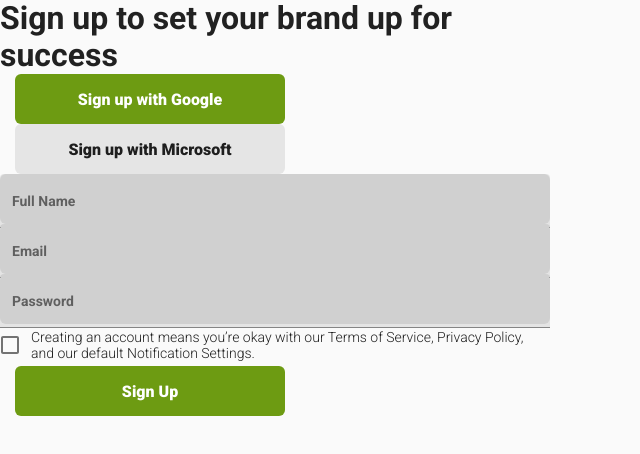
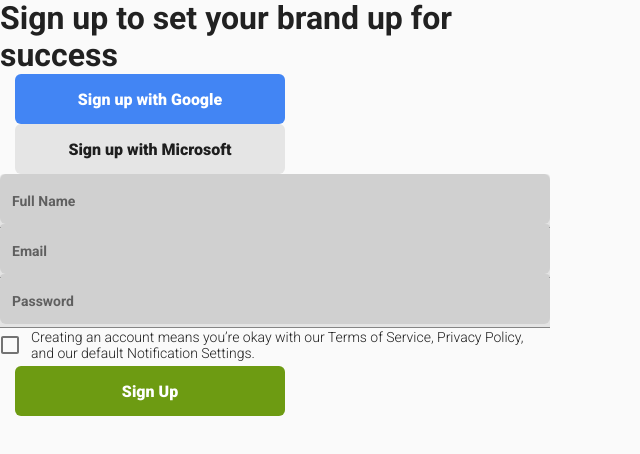
Before and after one commit to ankono/task1, a React (Create React App) app: page /sign-up in a window 1280 px wide. Shown: the top 454 px of the page, without its empty margins (0-640 px from the left). Built offline with nearby package versions, Linux system fonts and the light colour scheme.

Commit message:
feat: blue button, root => contained in theme

```diff
--- a/src/common/theme.ts
+++ b/src/common/theme.ts
@@ -1,4 +1,4 @@
-import {createMuiTheme} from '@material-ui/core/styles';
+import { createMuiTheme } from '@material-ui/core/styles';
 
 const colors = {
 	green: '#6D9B12',
@@ -63,7 +63,7 @@
 	},
 	overrides: {
 		MuiButton: {
-			root: {
+			contained: {
 				backgroundColor: colors.blue,
 				background: colors.blue,
 				color: colors.white,
--- a/src/components/Button/index.tsx
+++ b/src/components/Button/index.tsx
@@ -5,7 +5,7 @@
 	variant?: 'contained' | 'outlined' | 'text';
 	size: 'large' | 'medium' | 'small';
 	color: 'default' | 'primary' | 'secondary';
-	children: string;
+	children: ReactElement | ReactElement[] | string;
 	disableElevation?: boolean;
 	type?: 'submit'
 }
--- a/src/components/SignUp/index.tsx
+++ b/src/components/SignUp/index.tsx
@@ -41,7 +41,7 @@
         </Typography>
       </Box>
       <Box>
-        <Button size="large" variant="contained" color="primary">Sign up with Google</Button>
+        <Button size="large" variant="contained" color="default">Sign up with Google</Button>
         <Button size="large" variant="contained" color="secondary">Sign up with Microsoft</Button>
       </Box>
       <Box>
--- a/src/components/Typography/index.tsx
+++ b/src/components/Typography/index.tsx
@@ -1,9 +1,9 @@
-import React, {FC} from 'react';
-import {Typography as TypographyBase} from '@material-ui/core';
+import React, { FC } from 'react';
+import { Typography as TypographyBase } from '@material-ui/core';
 
 interface TypographyProps {
 	children: string;
-	variant: 'h1' | 'h2' | 'h3' | 'h4' | 'h5' | 'h6' | 'body1' | 'body2';
+	variant?: 'h1' | 'h2' | 'h3' | 'h4' | 'h5' | 'h6' | 'body1' | 'body2';
 }
 
 const Typography: FC<TypographyProps> = (props) => {
```
